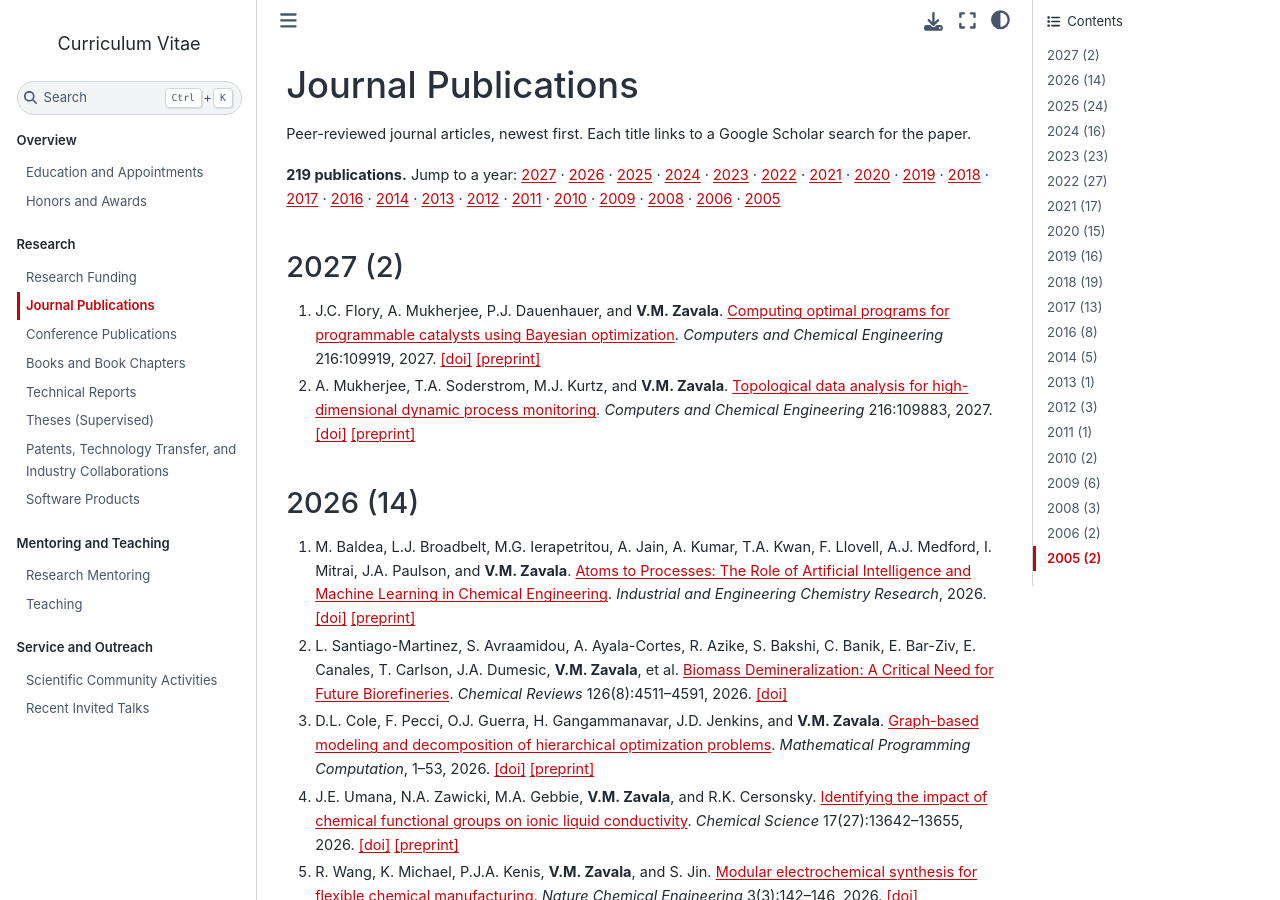
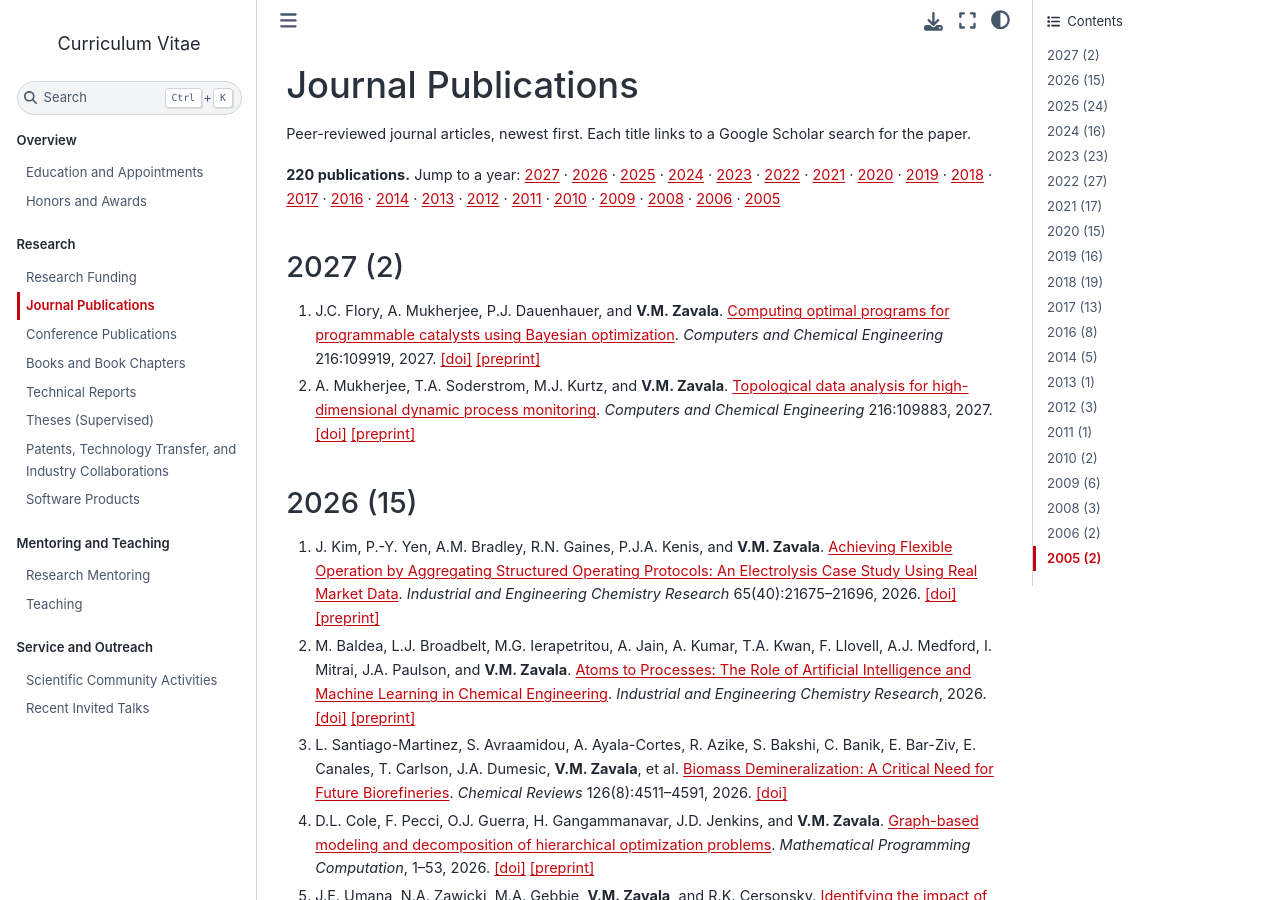
Before and after one commit to vzavala/ZavalaCV, a Jupyter Book: the page built from publications/journal.md, in a window 1280 px wide and 900 px high. Built offline with Jupyter Book 1.0.4 settings and Sphinx 7.4.7 and the Sphinx Book theme 1.1.4, drawn with Linux system fonts in a browser that asks for light colours.

Commit message:
Add Kim et al. 2026 (structured operating protocols for electrolysis, Ind. Eng. Chem. Res.)
Co-Authored-By: Claude Opus 5.5 <noreply@anthropic.com>

```diff
--- a/publications/journal.md
+++ b/publications/journal.md
@@ -2,7 +2,7 @@
 
 Peer-reviewed journal articles, newest first. Each title links to a Google Scholar search for the paper.
 
-**219 publications.** Jump to a year: {ref}`2027 <journal-2027>` · {ref}`2026 <journal-2026>` · {ref}`2025 <journal-2025>` · {ref}`2024 <journal-2024>` · {ref}`2023 <journal-2023>` · {ref}`2022 <journal-2022>` · {ref}`2021 <journal-2021>` · {ref}`2020 <journal-2020>` · {ref}`2019 <journal-2019>` · {ref}`2018 <journal-2018>` · {ref}`2017 <journal-2017>` · {ref}`2016 <journal-2016>` · {ref}`2014 <journal-2014>` · {ref}`2013 <journal-2013>` · {ref}`2012 <journal-2012>` · {ref}`2011 <journal-2011>` · {ref}`2010 <journal-2010>` · {ref}`2009 <journal-2009>` · {ref}`2008 <journal-2008>` · {ref}`2006 <journal-2006>` · {ref}`2005 <journal-2005>`
+**220 publications.** Jump to a year: {ref}`2027 <journal-2027>` · {ref}`2026 <journal-2026>` · {ref}`2025 <journal-2025>` · {ref}`2024 <journal-2024>` · {ref}`2023 <journal-2023>` · {ref}`2022 <journal-2022>` · {ref}`2021 <journal-2021>` · {ref}`2020 <journal-2020>` · {ref}`2019 <journal-2019>` · {ref}`2018 <journal-2018>` · {ref}`2017 <journal-2017>` · {ref}`2016 <journal-2016>` · {ref}`2014 <journal-2014>` · {ref}`2013 <journal-2013>` · {ref}`2012 <journal-2012>` · {ref}`2011 <journal-2011>` · {ref}`2010 <journal-2010>` · {ref}`2009 <journal-2009>` · {ref}`2008 <journal-2008>` · {ref}`2006 <journal-2006>` · {ref}`2005 <journal-2005>`
 
 (journal-2027)=
 ## 2027 (2)
@@ -11,8 +11,9 @@ Peer-reviewed journal articles, newest first. Each title links to a Google Schol
 1. A. Mukherjee, T.A. Soderstrom, M.J. Kurtz, and **V.M. Zavala**. [Topological data analysis for high-dimensional dynamic process monitoring](https://scholar.google.com/scholar?q=%22Topological+data+analysis+for+high-dimensional+dynamic+process+monitoring%22). *Computers and Chemical Engineering* 216:109883, 2027. [\[doi\]](https://doi.org/10.1016/j.compchemeng.2026.109883) [\[preprint\]](https://arxiv.org/abs/2606.20443)
 
 (journal-2026)=
-## 2026 (14)
+## 2026 (15)
 
+1. J. Kim, P.-Y. Yen, A.M. Bradley, R.N. Gaines, P.J.A. Kenis, and **V.M. Zavala**. [Achieving Flexible Operation by Aggregating Structured Operating Protocols: An Electrolysis Case Study Using Real Market Data](https://scholar.google.com/scholar?q=%22Achieving+Flexible+Operation+by+Aggregating+Structured+Operating+Protocols%3A+An+Electrolysis+Case+Study+Using+Real+Market+Data%22). *Industrial and Engineering Chemistry Research* 65(40):21675–21696, 2026. [\[doi\]](https://doi.org/10.1021/acs.iecr.6c01628) [\[preprint\]](https://doi.org/10.26434/chemrxiv.15001860/v1)
 1. M. Baldea, L.J. Broadbelt, M.G. Ierapetritou, A. Jain, A. Kumar, T.A. Kwan, F. Llovell, A.J. Medford, I. Mitrai, J.A. Paulson, and **V.M. Zavala**. [Atoms to Processes: The Role of Artificial Intelligence and Machine Learning in Chemical Engineering](https://scholar.google.com/scholar?q=%22Atoms+to+Processes%3A+The+Role+of+Artificial+Intelligence+and+Machine+Learning+in+Chemical+Engineering%22). *Industrial and Engineering Chemistry Research*, 2026. [\[doi\]](https://doi.org/10.1021/acs.iecr.6c01806) [\[preprint\]](https://arxiv.org/abs/2610.02014)
 1. L. Santiago-Martinez, S. Avraamidou, A. Ayala-Cortes, R. Azike, S. Bakshi, C. Banik, E. Bar-Ziv, E. Canales, T. Carlson, J.A. Dumesic, **V.M. Zavala**, et al. [Biomass Demineralization: A Critical Need for Future Biorefineries](https://scholar.google.com/scholar?q=%22Biomass+Demineralization%3A+A+Critical+Need+for+Future+Biorefineries%22). *Chemical Reviews* 126(8):4511–4591, 2026. [\[doi\]](https://doi.org/10.1021/acs.chemrev.5c00784)
 1. D.L. Cole, F. Pecci, O.J. Guerra, H. Gangammanavar, J.D. Jenkins, and **V.M. Zavala**. [Graph-based modeling and decomposition of hierarchical optimization problems](https://scholar.google.com/scholar?q=%22Graph-based+modeling+and+decomposition+of+hierarchical+optimization+problems%22). *Mathematical Programming Computation*, 1–53, 2026. [\[doi\]](https://doi.org/10.1007/s12532-026-00315-4) [\[preprint\]](https://arxiv.org/abs/2501.02098)
```
Also changed, not shown: intro.md (+1 -1 lines), 1 other file.
